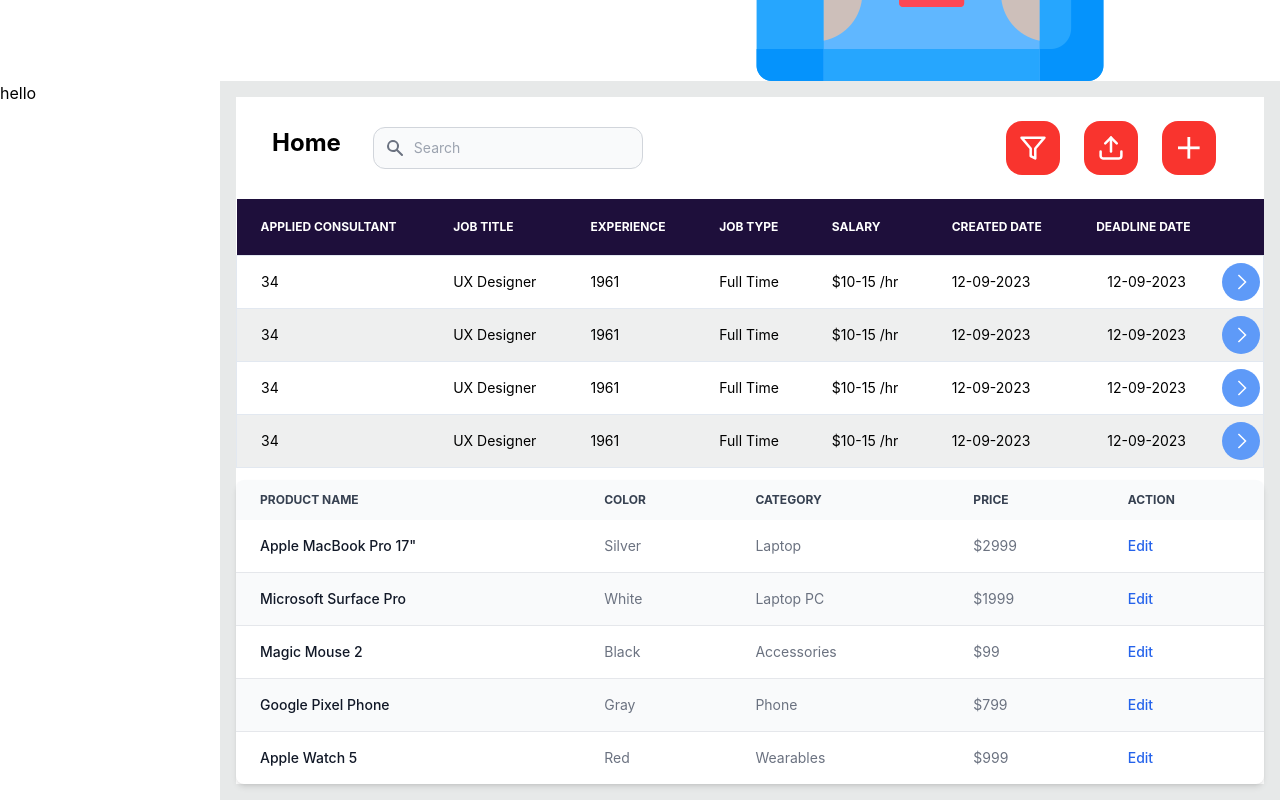
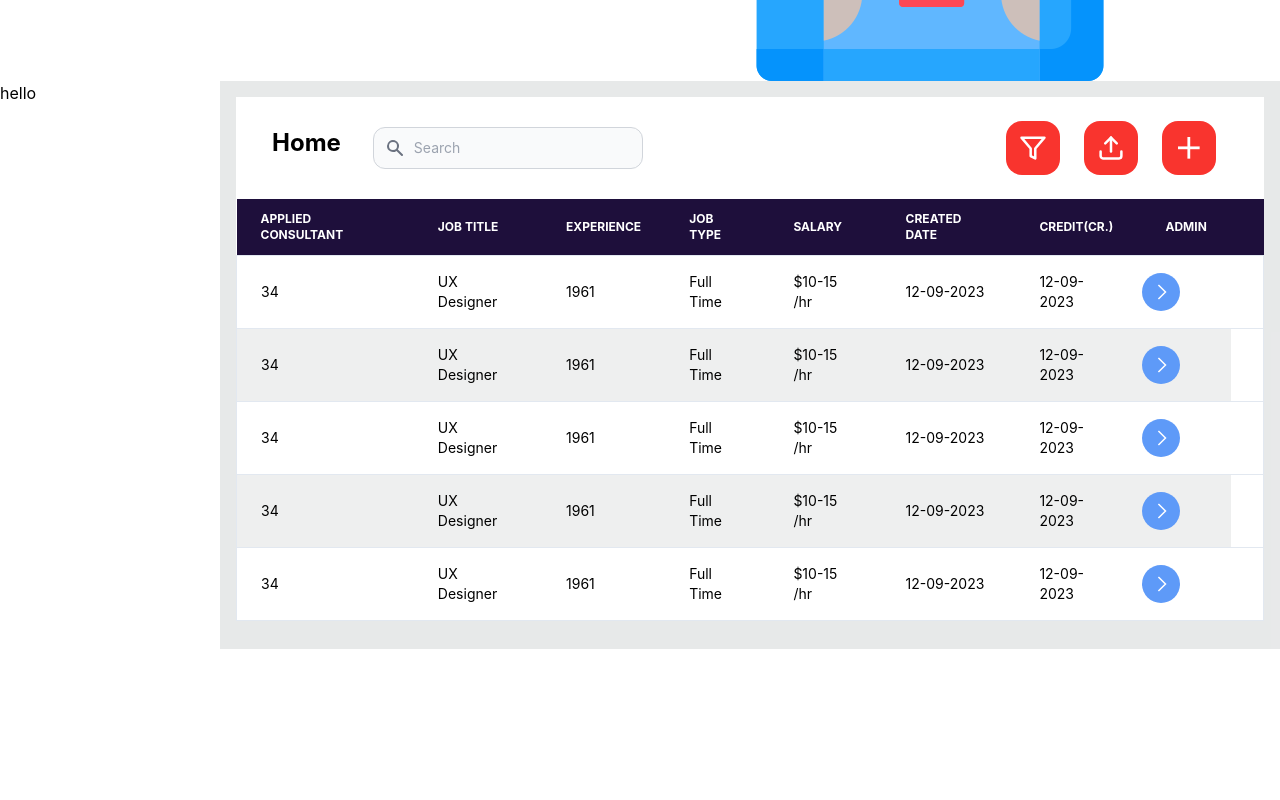
Before and after one commit to githubcronj/employer-consultant-frontend, a Next.js app: page /home in a window 1280 px wide. Shown: the part 431-1231 px from the top of the page. After the commit the page ends 1080 px from the top, so only its background shows below. Built offline with nearby package versions, Linux system fonts and the light colour scheme.

Commit message:
home page

```diff
--- a/pages/home.js
+++ b/pages/home.js
@@ -1,18 +1,82 @@
 import React from "react";
 
-function createData(appliedconsultant, jobtitle, experience, jobtype, salary,createdate,deadlinedate) {
-  return { appliedconsultant, jobtitle, experience, jobtype, salary,createdate,deadlinedate};
+function createData(
+  appliedconsultant,
+  jobtitle,
+  experience,
+  jobtype,
+  salary,
+  createdate,
+  deadlinedate
+) {
+  return {
+    appliedconsultant,
+    jobtitle,
+    experience,
+    jobtype,
+    salary,
+    createdate,
+    deadlinedate,
+  };
 }
 
 const rows = [
-  createData(34, "UX Designer", "1961", "Full Time", "$10-15 /hr","12-09-2023", "12-09-2023"),
-  createData(34, "UX Designer", "1961", "Full Time", "$10-15 /hr","12-09-2023", "12-09-2023"),
-  createData(34, "UX Designer", "1961", "Full Time", "$10-15 /hr","12-09-2023", "12-09-2023"),
-  createData(34, "UX Designer", "1961", "Full Time", "$10-15 /hr","12-09-2023", "12-09-2023"),
-  createData(34, "UX Designer", "1961", "Full Time", "$10-15 /hr","12-09-2023", "12-09-2023"),
-
+  createData(
+    34,
+    "UX Designer",
+    "1961",
+    "Full Time",
+    "$10-15 /hr",
+    "12-09-2023",
+    "12-09-2023"
+  ),
+  createData(
+    34,
+    "UX Designer",
+    "1961",
+    "Full Time",
+    "$10-15 /hr",
+    "12-09-2023",
+    "12-09-2023"
+  ),
+  createData(
+    34,
+    "UX Designer",
+    "1961",
+    "Full Time",
+    "$10-15 /hr",
+    "12-09-2023",
+    "12-09-2023"
+  ),
+  createData(
+    34,
+    "UX Designer",
+    "1961",
+    "Full Time",
+    "$10-15 /hr",
+    "12-09-2023",
+    "12-09-2023"
+  ),
+  createData(
+    34,
+    "UX Designer",
+    "1961",
+    "Full Time",
+    "$10-15 /hr",
+    "12-09-2023",
+    "12-09-2023"
+  ),
 ];
-const tableHeading = ["Applied Consultant","Job Title","Experience","Job Type","Salary","Created date","Credit(Cr.)","Admin"]
+const tableHeading = [
+  "Applied Consultant",
+  "Job Title",
+  "Experience",
+  "Job Type",
+  "Salary",
+  "Created date",
+  "Credit(Cr.)",
+  "Admin",
+];
 const home = () => {
   return (
     <div className="flex">
@@ -65,209 +129,34 @@ const home = () => {
             <table className="w-full text-sm text-left text-gray-500 dark:text-gray-400 bg-white">
               <thead className="text-xs text-white uppercase bg-[#1E0F3B] dark:bg-gray-700 dark:text-gray-400">
                 <tr>
-                  <th scope="col" className="px-6 py-5">
-                    Applied Consultant
-                  </th>
-                  <th scope="col" className="px-6 py-3">
-                    Job Title
-                  </th>
-                  <th scope="col" className="px-6 py-3">
-                    Experience
-                  </th>
-                  <th scope="col" className="px-6 py-3">
-                    Job Type
-                  </th>
-                  <th scope="col" className="px-6 py-3">
-                    Salary
-                  </th>
-                  <th scope="col" className="px-6 py-3">
-                    Created date
-                  </th>
-                  <th scope="col" className="px-6 py-3">
-                    Deadline date
-                  </th>
+                  {tableHeading.map((heading, index) => (
+                    <th key={index} scope="col" className="px-6 py-3">
+                      {heading}
+                    </th>
+                  ))}
                   <th className="text-transparent">icon</th>
                 </tr>
               </thead>
               <tbody className=" text-black text-md">
-                <tr className="border-slate-200 border rounded-lg">
-                  <td className="px-6 py-4">34</td>
-                  <td className="px-6 py-4">UX Designer</td>
-                  <td className="px-6 py-4">1961</td>
-                  <td className="px-6 py-4">Full Time</td>
-                  <td className="px-6 py-4">$10-15 /hr</td>
-                  <td className="px-6 py-4">12-09-2023</td>
-                  <td className="px-6 py-4 flex items-center justify-evenly">
-                    12-09-2023
-                  </td>
-                  <td>
-                    <img src="/Assets/arrow-blue.svg" alt="save" />
-                  </td>
-                </tr>
-                <tr className="border-slate-200 border rounded-lg bg-[#EEEFEF]">
-                  <td className="px-6 py-4">34</td>
-                  <td className="px-6 py-4">UX Designer</td>
-                  <td className="px-6 py-4">1961</td>
-                  <td className="px-6 py-4">Full Time</td>
-                  <td className="px-6 py-4">$10-15 /hr</td>
-                  <td className="px-6 py-4">12-09-2023</td>
-                  <td className="px-6 py-4 flex items-center justify-evenly">
-                    12-09-2023
-                  </td>
-                  <td>
-                    <img src="/Assets/arrow-blue.svg" alt="save" />
-                  </td>
-                </tr>
-                <tr className="border-slate-200 border rounded-lg">
-                  <td className="px-6 py-4">34</td>
-                  <td className="px-6 py-4">UX Designer</td>
-                  <td className="px-6 py-4">1961</td>
-                  <td className="px-6 py-4">Full Time</td>
-                  <td className="px-6 py-4">$10-15 /hr</td>
-                  <td className="px-6 py-4">12-09-2023</td>
-                  <td className="px-6 py-4 flex items-center justify-evenly">
-                    12-09-2023
-                  </td>
-                  <td>
-                    <img src="/Assets/arrow-blue.svg" alt="save" />
-                  </td>
-                </tr>
-                <tr className="border-slate-200 border rounded-lg bg-[#EEEFEF]">
-                  <td className="px-6 py-4">34</td>
-                  <td className="px-6 py-4">UX Designer</td>
-                  <td className="px-6 py-4">1961</td>
-                  <td className="px-6 py-4">Full Time</td>
-                  <td className="px-6 py-4">$10-15 /hr</td>
-                  <td className="px-6 py-4">12-09-2023</td>
-                  <td className="px-6 py-4 flex items-center justify-evenly">
-                    12-09-2023
-                  </td>
-                  <td>
-                    <img src="/Assets/arrow-blue.svg" alt="save" />
-                  </td>
-                </tr>
-              </tbody>
-            </table>
-          </div>
-          {/* new table */}
-
-          <div className="relative overflow-x-auto shadow-md sm:rounded-lg">
-            <table className="w-full text-sm text-left text-gray-500 dark:text-gray-400">
-              <thead className="text-xs text-gray-700 uppercase bg-gray-50 dark:bg-gray-700 dark:text-gray-400">
-                <tr>
-                  <th scope="col" className="px-6 py-3">
-                    Product name
-                  </th>
-                  <th scope="col" className="px-6 py-3">
-                    Color
-                  </th>
-                  <th scope="col" className="px-6 py-3">
-                    Category
-                  </th>
-                  <th scope="col" className="px-6 py-3">
-                    Price
-                  </th>
-                  <th scope="col" className="px-6 py-3">
-                    Action
-                  </th>
-                </tr>
-              </thead>
-              <tbody>
-                <tr className="bg-white border-b dark:bg-gray-900 dark:border-gray-700">
-                  <th
-                    scope="row"
-                    className="px-6 py-4 font-medium text-gray-900 whitespace-nowrap dark:text-white"
+                {rows.map((row, index) => (
+                  <tr
+                    key={index}
+                    className={
+                      index % 2 === 0
+                        ? "border-slate-200 border rounded-lg"
+                        : "border-slate-200 border rounded-lg bg-[#EEEFEF]"
+                    }
                   >
-                    Apple MacBook Pro 17"
-                  </th>
-                  <td className="px-6 py-4">Silver</td>
-                  <td className="px-6 py-4">Laptop</td>
-                  <td className="px-6 py-4">$2999</td>
-                  <td className="px-6 py-4">
-                    <a
-                      href="#"
-                      className="font-medium text-blue-600 dark:text-blue-500 hover:underline"
-                    >
-                      Edit
-                    </a>
-                  </td>
-                </tr>
-                <tr className="border-b bg-gray-50 dark:bg-gray-800 dark:border-gray-700">
-                  <th
-                    scope="row"
-                    className="px-6 py-4 font-medium text-gray-900 whitespace-nowrap dark:text-white"
-                  >
-                    Microsoft Surface Pro
-                  </th>
-                  <td className="px-6 py-4">White</td>
-                  <td className="px-6 py-4">Laptop PC</td>
-                  <td className="px-6 py-4">$1999</td>
-                  <td className="px-6 py-4">
-                    <a
-                      href="#"
-                      className="font-medium text-blue-600 dark:text-blue-500 hover:underline"
-                    >
-                      Edit
-                    </a>
-                  </td>
-                </tr>
-                <tr className="bg-white border-b dark:bg-gray-900 dark:border-gray-700">
-                  <th
-                    scope="row"
-                    className="px-6 py-4 font-medium text-gray-900 whitespace-nowrap dark:text-white"
-                  >
-                    Magic Mouse 2
-                  </th>
-                  <td className="px-6 py-4">Black</td>
-                  <td className="px-6 py-4">Accessories</td>
-                  <td className="px-6 py-4">$99</td>
-                  <td className="px-6 py-4">
-                    <a
-                      href="#"
-                      className="font-medium text-blue-600 dark:text-blue-500 hover:underline"
-                    >
-                      Edit
-                    </a>
-                  </td>
-                </tr>
-                <tr className="border-b bg-gray-50 dark:bg-gray-800 dark:border-gray-700">
-                  <th
-                    scope="row"
-                    className="px-6 py-4 font-medium text-gray-900 whitespace-nowrap dark:text-white"
-                  >
-                    Google Pixel Phone
-                  </th>
-                  <td className="px-6 py-4">Gray</td>
-                  <td className="px-6 py-4">Phone</td>
-                  <td className="px-6 py-4">$799</td>
-                  <td className="px-6 py-4">
-                    <a
-                      href="#"
-                      className="font-medium text-blue-600 dark:text-blue-500 hover:underline"
-                    >
-                      Edit
-                    </a>
-                  </td>
-                </tr>
-                <tr>
-                  <th
-                    scope="row"
-                    className="px-6 py-4 font-medium text-gray-900 whitespace-nowrap dark:text-white"
-                  >
-                    Apple Watch 5
-                  </th>
-                  <td className="px-6 py-4">Red</td>
-                  <td className="px-6 py-4">Wearables</td>
-                  <td className="px-6 py-4">$999</td>
-                  <td className="px-6 py-4">
-                    <a
-                      href="#"
-                      className="font-medium text-blue-600 dark:text-blue-500 hover:underline"
-                    >
-                      Edit
-                    </a>
-                  </td>
-                </tr>
+                    {Object.values(row).map((value, index) => (
+                      <td key={index} className="px-6 py-4">
+                        {value}
+                      </td>
+                    ))}
+                    <td>
+                      <img src="/Assets/arrow-blue.svg" alt="save" />
+                    </td>
+                  </tr>
+                ))}
               </tbody>
             </table>
           </div>
--- a/pages/register.js
+++ b/pages/register.js
@@ -29,7 +29,7 @@ const Register = () => {
   const [emailErr, setEmailErr] = useState("");
   const [passwordErr, setPasswordErr] = useState("");
   const [confirmPasswordErr, setConfirmPasswordErr] = useState("");
-  const [iconsetone, setIconsetOne] = useState(falseg);
+  const [iconsetone, setIconsetOne] = useState(false);
   const [iconsettwo, setIconsetTwo] = useState(false);
   const data = useSelector((state) =>
     console.log(state.registerReducer?.data?.status)
```
